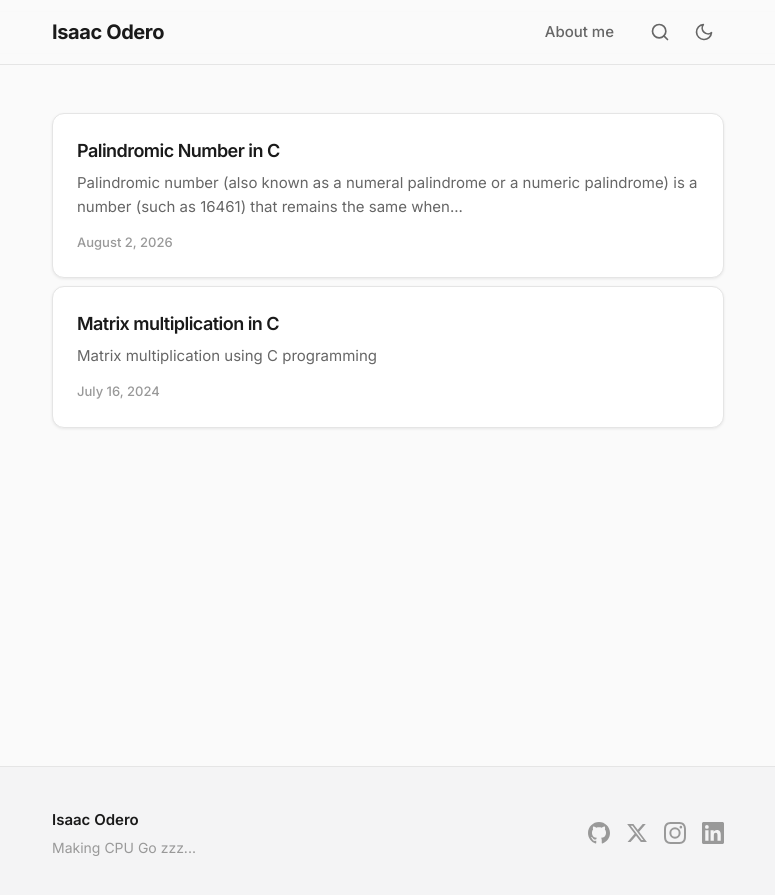
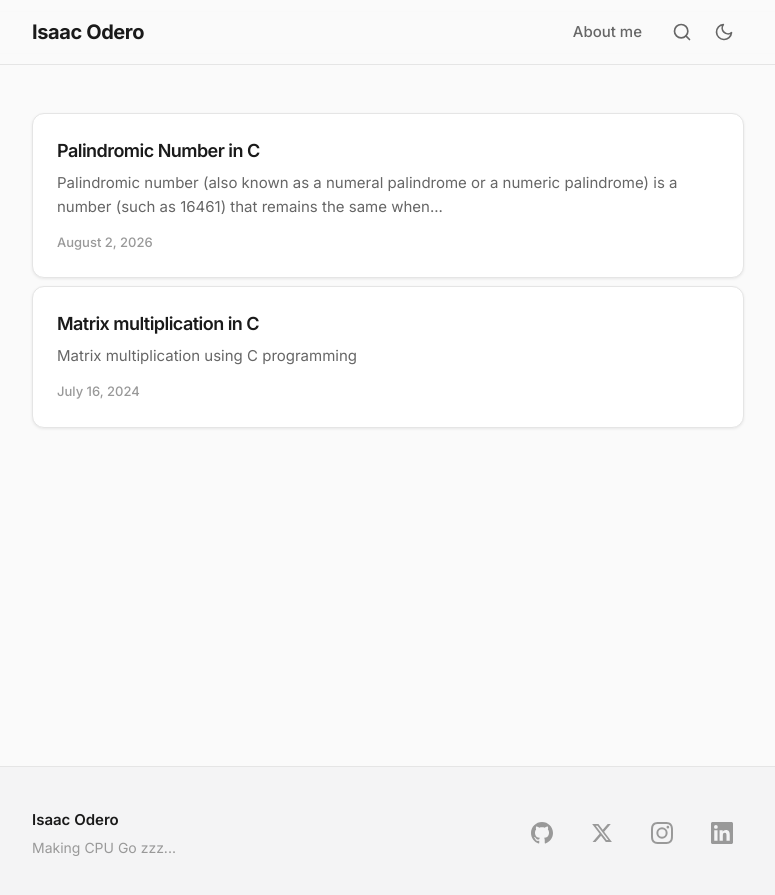
Before and after one commit to oderoi/oderoi.github.io, a Jekyll site: the page built from index.html, in a window 1280 px wide. Shown: the top 895 px of the page, without its empty margins (252-1027 px from the left). Built offline with Jekyll 4.4.1, drawn with Linux system fonts in a browser that asks for light colours.

Commit message:
Enhance responsiveness and accessibility in CSS and update viewport meta tag

```diff
--- a/_includes/head.html
+++ b/_includes/head.html
@@ -1,7 +1,7 @@
 <head>
   <meta charset="utf-8">
   <meta http-equiv="X-UA-Compatible" content="IE=edge">
-  <meta name="viewport" content="width=device-width, initial-scale=1.0">
+  <meta name="viewport" content="width=device-width, initial-scale=1.0, maximum-scale=5.0">
 
   <title>{% if page.title %}{{ page.title }} — {{ site.title }}{% else %}{{ site.title }}{% endif %}</title>
 
--- a/css/main.css
+++ b/css/main.css
@@ -51,6 +51,8 @@
   font-size: 16px;
   -webkit-font-smoothing: antialiased;
   -moz-osx-font-smoothing: grayscale;
+  -webkit-text-size-adjust: 100%;
+  text-size-adjust: 100%;
 }
 
 body {
@@ -59,15 +61,18 @@
   color: var(--text);
   line-height: 1.7;
   min-height: 100vh;
+  min-height: 100dvh;
   display: flex;
   flex-direction: column;
   transition: background 0.3s ease, color 0.3s ease;
+  overflow-x: hidden;
 }
 
 a {
   color: var(--accent);
   text-decoration: none;
   transition: color var(--transition);
+  -webkit-tap-highlight-color: transparent;
 }
 
 a:hover {
@@ -80,12 +85,14 @@
 .wrap {
   max-width: 720px;
   margin: 0 auto;
-  padding: 0 24px;
+  padding: 0 clamp(16px, 4vw, 24px);
+  width: 100%;
 }
 
 .page-content {
   flex: 1 0 auto;
-  padding: 48px 0 80px;
+  padding: clamp(32px, 5vw, 48px) 0 clamp(48px, 8vw, 80px);
+  min-width: 0;
 }
 
 /* ============================================
@@ -106,14 +113,20 @@
   display: flex;
   align-items: center;
   justify-content: space-between;
-  height: 64px;
+  height: clamp(52px, 8vw, 64px);
+  gap: 8px;
 }
 
 .site-title {
-  font-size: 1.25rem;
+  font-size: clamp(1rem, 2.5vw, 1.25rem);
   font-weight: 700;
   color: var(--text);
   letter-spacing: -0.02em;
+  white-space: nowrap;
+  overflow: hidden;
+  text-overflow: ellipsis;
+  min-width: 0;
+  flex-shrink: 1;
 }
 
 .site-title:hover {
@@ -126,23 +139,25 @@
 .header-actions {
   display: flex;
   align-items: center;
-  gap: 4px;
+  gap: 2px;
+  flex-shrink: 0;
 }
 
 .desktop-nav {
   display: flex;
   align-items: center;
-  gap: 4px;
-  margin-right: 8px;
+  gap: 2px;
+  margin-right: 4px;
 }
 
 .nav-link {
   padding: 8px 14px;
   border-radius: var(--radius-sm);
-  font-size: 0.9375rem;
+  font-size: clamp(0.8125rem, 1.8vw, 0.9375rem);
   font-weight: 500;
   color: var(--text-secondary);
   transition: all var(--transition);
+  white-space: nowrap;
 }
 
 .nav-link:hover,
@@ -156,8 +171,8 @@
   display: flex;
   align-items: center;
   justify-content: center;
-  width: 40px;
-  height: 40px;
+  width: clamp(36px, 6vw, 40px);
+  height: clamp(36px, 6vw, 40px);
   border-radius: var(--radius-sm);
   background: transparent;
   border: none;
@@ -165,6 +180,8 @@
   cursor: pointer;
   transition: all var(--transition);
   position: relative;
+  flex-shrink: 0;
+  -webkit-tap-highlight-color: transparent;
 }
 
 .icon-btn:hover {
@@ -173,8 +190,8 @@
 }
 
 .icon-btn svg {
-  width: 20px;
-  height: 20px;
+  width: clamp(18px, 3vw, 20px);
+  height: clamp(18px, 3vw, 20px);
   stroke-width: 2;
 }
 
@@ -244,17 +261,20 @@
 
 .mobile-nav > .wrap {
   overflow: hidden;
-  padding: 0 24px;
+  padding: 0 clamp(16px, 4vw, 24px);
 }
 
 .mobile-nav-link {
   display: block;
   padding: 14px 0;
-  font-size: 1rem;
+  font-size: clamp(0.9375rem, 2.2vw, 1rem);
   font-weight: 500;
   color: var(--text-secondary);
   border-bottom: 1px solid var(--border);
   transition: color var(--transition);
+  min-height: 44px;
+  display: flex;
+  align-items: center;
 }
 
 .mobile-nav-link:last-child {
@@ -279,12 +299,12 @@
 }
 
 .post-item {
-  margin-bottom: 8px;
+  margin-bottom: clamp(6px, 1.5vw, 8px);
 }
 
 .post-link {
   display: block;
-  padding: 24px;
+  padding: clamp(16px, 3.5vw, 24px);
   border-radius: var(--radius);
   background: var(--bg-elevated);
   border: 1px solid var(--border);
@@ -300,7 +320,7 @@
 
 .post-link .post-title {
   display: block;
-  font-size: 1.125rem;
+  font-size: clamp(1rem, 2.5vw, 1.125rem);
   font-weight: 600;
   color: var(--text);
   margin-bottom: 8px;
@@ -309,15 +329,19 @@
 
 .post-link .post-excerpt {
   display: block;
-  font-size: 0.9375rem;
+  font-size: clamp(0.875rem, 2vw, 0.9375rem);
   color: var(--text-secondary);
   margin-bottom: 12px;
   line-height: 1.6;
+  overflow: hidden;
+  display: -webkit-box;
+  -webkit-line-clamp: 3;
+  -webkit-box-orient: vertical;
 }
 
 .post-link .post-date {
   display: block;
-  font-size: 0.8125rem;
+  font-size: clamp(0.75rem, 1.8vw, 0.8125rem);
   color: var(--text-muted);
   font-weight: 500;
 }
@@ -326,27 +350,30 @@
    POST PAGE
    ============================================ */
 .post-header {
-  margin-bottom: 48px;
-  padding-bottom: 32px;
+  margin-bottom: clamp(32px, 5vw, 48px);
+  padding-bottom: clamp(24px, 3.5vw, 32px);
   border-bottom: 1px solid var(--border);
 }
 
 .post-title {
-  font-size: 2.25rem;
+  font-size: clamp(1.5rem, 4.5vw, 2.25rem);
   font-weight: 700;
   line-height: 1.2;
   letter-spacing: -0.03em;
   margin-bottom: 16px;
   color: var(--text);
+  word-wrap: break-word;
+  overflow-wrap: break-word;
 }
 
 .post-meta {
   display: flex;
   align-items: center;
   gap: 10px;
-  font-size: 0.9375rem;
+  font-size: clamp(0.8125rem, 2vw, 0.9375rem);
   color: var(--text-muted);
   font-weight: 500;
+  flex-wrap: wrap;
 }
 
 .meta-sep {
@@ -354,9 +381,10 @@
 }
 
 .post-content {
-  font-size: 1.0625rem;
+  font-size: clamp(0.9375rem, 2.2vw, 1.0625rem);
   line-height: 1.8;
   color: var(--text-secondary);
+  min-width: 0;
 }
 
 .post-content h2,
@@ -364,23 +392,27 @@
 .post-content h4 {
   color: var(--text);
   font-weight: 600;
-  margin-top: 48px;
+  margin-top: clamp(32px, 5vw, 48px);
   margin-bottom: 16px;
   line-height: 1.3;
+  word-wrap: break-word;
+  overflow-wrap: break-word;
 }
 
-.post-content h2 { font-size: 1.75rem; }
-.post-content h3 { font-size: 1.375rem; }
-.post-content h4 { font-size: 1.125rem; }
+.post-content h2 { font-size: clamp(1.375rem, 3.5vw, 1.75rem); }
+.post-content h3 { font-size: clamp(1.125rem, 2.8vw, 1.375rem); }
+.post-content h4 { font-size: clamp(1rem, 2.2vw, 1.125rem); }
 
 .post-content p {
-  margin-bottom: 24px;
+  margin-bottom: clamp(18px, 3vw, 24px);
+  word-wrap: break-word;
+  overflow-wrap: break-word;
 }
 
 .post-content ul,
 .post-content ol {
-  margin-bottom: 24px;
-  padding-left: 28px;
+  margin-bottom: clamp(18px, 3vw, 24px);
+  padding-left: clamp(20px, 4vw, 28px);
 }
 
 .post-content li {
@@ -391,13 +423,14 @@
   max-width: 100%;
   height: auto;
   border-radius: var(--radius-sm);
-  margin: 32px 0;
+  margin: clamp(24px, 4vw, 32px) 0;
+  display: block;
 }
 
 .post-content blockquote {
   border-left: 3px solid var(--accent);
-  padding-left: 24px;
-  margin: 32px 0;
+  padding-left: clamp(16px, 3vw, 24px);
+  margin: clamp(24px, 4vw, 32px) 0;
   font-style: italic;
   color: var(--text-secondary);
 }
@@ -409,36 +442,63 @@
   padding: 3px 8px;
   border-radius: 6px;
   color: var(--text);
+  word-break: break-word;
 }
 
-.post-content pre {
+.post-content pre,
+.highlight {
   background: var(--code-bg);
   border: 1px solid var(--border);
   border-radius: var(--radius-sm);
-  padding: 20px 24px;
+  padding: clamp(14px, 2.5vw, 20px) clamp(16px, 3vw, 24px);
   overflow-x: auto;
-  margin: 32px 0;
+  margin: clamp(24px, 4vw, 32px) 0;
   line-height: 1.6;
+  -webkit-overflow-scrolling: touch;
+  scrollbar-width: thin;
+  scrollbar-color: var(--border) transparent;
+  max-width: 100%;
 }
 
-.post-content pre code {
+.post-content pre code,
+.highlight pre {
   background: none;
   padding: 0;
-  font-size: 0.875rem;
+  font-size: clamp(0.8125rem, 1.8vw, 0.875rem);
+  border: none;
+  margin: 0;
+  white-space: pre;
+  word-break: normal;
+  word-wrap: normal;
+  overflow-wrap: normal;
 }
 
 .post-content hr {
   border: none;
   border-top: 1px solid var(--border);
-  margin: 48px 0;
+  margin: clamp(32px, 5vw, 48px) 0;
+}
+
+/* Math equations responsive */
+.post-content .MathJax_Display,
+.post-content mjx-container[jax="CHTML"][display="true"] {
+  overflow-x: auto;
+  overflow-y: hidden;
+  -webkit-overflow-scrolling: touch;
+  padding: 8px 0;
+  max-width: 100%;
+}
+
+.post-content mjx-container {
+  max-width: 100%;
 }
 
 /* ============================================
    COMMENTS
    ============================================ */
 .comments {
-  margin-top: 64px;
-  padding-top: 48px;
+  margin-top: clamp(40px, 6vw, 64px);
+  padding-top: clamp(32px, 4.5vw, 48px);
   border-top: 1px solid var(--border);
 }
 
@@ -448,7 +508,7 @@
 .site-footer {
   background: var(--footer-bg);
   border-top: 1px solid var(--border);
-  padding: 40px 0;
+  padding: clamp(28px, 4vw, 40px) 0;
   margin-top: auto;
   transition: background 0.3s ease, border-color 0.3s ease;
 }
@@ -457,36 +517,42 @@
   display: flex;
   align-items: center;
   justify-content: space-between;
-  gap: 24px;
+  gap: clamp(12px, 2.5vw, 24px);
 }
 
 .footer-left {
   display: flex;
   flex-direction: column;
   gap: 4px;
+  min-width: 0;
 }
 
 .footer-name {
   font-weight: 600;
   color: var(--text);
-  font-size: 0.9375rem;
+  font-size: clamp(0.875rem, 2vw, 0.9375rem);
 }
 
 .footer-desc {
-  font-size: 0.875rem;
+  font-size: clamp(0.8125rem, 1.8vw, 0.875rem);
   color: var(--text-muted);
 }
 
 .footer-right {
   display: flex;
   align-items: center;
-  gap: 16px;
+  gap: clamp(12px, 2vw, 16px);
+  flex-shrink: 0;
 }
 
 .footer-right a {
   color: var(--text-muted);
   transition: color var(--transition), transform var(--transition);
   display: flex;
+  min-width: 44px;
+  min-height: 44px;
+  align-items: center;
+  justify-content: center;
 }
 
 .footer-right a:hover {
@@ -495,8 +561,8 @@
 }
 
 .footer-right svg {
-  width: 22px;
-  height: 22px;
+  width: clamp(20px, 3vw, 22px);
+  height: clamp(20px, 3vw, 22px);
 }
 
 /* ============================================
@@ -504,16 +570,16 @@
    ============================================ */
 #back-to-top {
   position: fixed;
-  bottom: 28px;
-  right: 28px;
-  width: 48px;
-  height: 48px;
+  bottom: clamp(16px, 3vw, 28px);
+  right: clamp(16px, 3vw, 28px);
+  width: clamp(40px, 6vw, 48px);
+  height: clamp(40px, 6vw, 48px);
   border-radius: 50%;
   background: var(--bg-elevated);
   color: var(--text);
   border: 1px solid var(--border);
   box-shadow: var(--shadow-lg);
-  font-size: 20px;
+  font-size: clamp(18px, 2.5vw, 20px);
   cursor: pointer;
   opacity: 0;
   visibility: hidden;
@@ -523,6 +589,7 @@
   align-items: center;
   justify-content: center;
   z-index: 1000;
+  -webkit-tap-highlight-color: transparent;
 }
 
 #back-to-top.visible {
@@ -539,63 +606,59 @@
 }
 
 /* ============================================
-   RESPONSIVE
+   RESPONSIVE - PHONES (0 - 480px)
    ============================================ */
-@media (max-width: 640px) {
-  .wrap {
-    padding: 0 20px;
+@media (max-width: 480px) {
+  .site-title {
+    max-width: 140px;
   }
 
-  .header-wrap {
-    height: 60px;
+  .post-link:hover {
+    transform: none;
+    box-shadow: var(--shadow);
   }
 
-  .site-title {
-    font-size: 1.125rem;
+  .post-link:active {
+    transform: scale(0.98);
   }
 
+  .footer-wrap {
+    flex-direction: column;
+    text-align: center;
+  }
+
+  .footer-left {
+    align-items: center;
+  }
+}
+
+/* ============================================
+   RESPONSIVE - TABLETS (481px - 767px)
+   ============================================ */
+@media (min-width: 481px) and (max-width: 767px) {
+  .wrap {
+    padding: 0 24px;
+  }
+
+  .post-link {
+    padding: 20px;
+  }
+}
+
+/* ============================================
+   RESPONSIVE - DESKTOP NAV SHOW/HIDE
+   ============================================ */
+@media (max-width: 767px) {
   .desktop-nav {
     display: none;
   }
 
   .page-content {
-    padding: 32px 0 64px;
-  }
-
-  .post-title {
-    font-size: 1.75rem;
-  }
-
-  .post-link {
-    padding: 20px;
-  }
-
-  .post-link .post-title {
-    font-size: 1.0625rem;
-  }
-
-  .post-content {
-    font-size: 1rem;
-  }
-
-  .post-content h2 { font-size: 1.5rem; }
-  .post-content h3 { font-size: 1.25rem; }
-
-  .footer-wrap {
-    flex-direction: column;
-    text-align: center;
-    gap: 16px;
-  }
-
-  #back-to-top {
-    bottom: 20px;
-    right: 20px;
-    width: 44px;
-    height: 44px;
+    padding: 28px 0 56px;
   }
 }
 
-@media (min-width: 641px) {
+@media (min-width: 768px) {
   .menu-toggle {
     display: none;
   }
@@ -606,15 +669,41 @@
 }
 
 /* ============================================
+   RESPONSIVE - LARGE SCREENS (1024px+)
+   ============================================ */
+@media (min-width: 1024px) {
+  .wrap {
+    max-width: 760px;
+  }
+
+  .post-link:hover {
+    transform: translateY(-3px);
+  }
+}
+
+/* ============================================
+   RESPONSIVE - ULTRAWIDE (1440px+)
+   ============================================ */
+@media (min-width: 1440px) {
+  .wrap {
+    max-width: 800px;
+  }
+}
+
+/* ============================================
    SYNTAX HIGHLIGHTING (Rouge)
    ============================================ */
 .highlight {
   background: var(--code-bg);
   border-radius: var(--radius-sm);
-  padding: 20px 24px;
+  padding: clamp(14px, 2.5vw, 20px) clamp(16px, 3vw, 24px);
   overflow-x: auto;
-  margin: 32px 0;
+  margin: clamp(24px, 4vw, 32px) 0;
   border: 1px solid var(--border);
+  -webkit-overflow-scrolling: touch;
+  scrollbar-width: thin;
+  scrollbar-color: var(--border) transparent;
+  max-width: 100%;
 }
 
 .highlight pre {
@@ -622,6 +711,10 @@
   border: none;
   padding: 0;
   margin: 0;
+  white-space: pre;
+  word-break: normal;
+  word-wrap: normal;
+  overflow-wrap: normal;
 }
 
 /* Rouge token colors — work in both themes */
@@ -654,10 +747,12 @@
   display: flex;
   align-items: flex-start;
   justify-content: center;
-  padding-top: 15vh;
+  padding-top: clamp(8vh, 12vh, 15vh);
   opacity: 0;
   visibility: hidden;
   transition: opacity 0.2s ease, visibility 0.2s ease;
+  padding-left: 16px;
+  padding-right: 16px;
 }
 
 .search-overlay.open {
@@ -668,7 +763,6 @@
 .search-container {
   width: 100%;
   max-width: 560px;
-  margin: 0 20px;
   background: var(--bg-elevated);
   border: 1px solid var(--border);
   border-radius: var(--radius);
@@ -686,7 +780,7 @@
   display: flex;
   align-items: center;
   gap: 12px;
-  padding: 16px 20px;
+  padding: clamp(12px, 2.5vw, 16px) clamp(16px, 3vw, 20px);
   border-bottom: 1px solid var(--border);
 }
 
@@ -702,9 +796,10 @@
   border: none;
   background: transparent;
   font-family: var(--font-body);
-  font-size: 1rem;
+  font-size: clamp(0.9375rem, 2.2vw, 1rem);
   color: var(--text);
   outline: none;
+  min-width: 0;
 }
 
 #search-input::placeholder {
@@ -724,6 +819,8 @@
   cursor: pointer;
   transition: all var(--transition);
   flex-shrink: 0;
+  min-width: 44px;
+  min-height: 44px;
 }
 
 .search-close:hover {
@@ -737,17 +834,19 @@
 }
 
 .search-results {
-  max-height: 360px;
+  max-height: clamp(280px, 45vh, 360px);
   overflow-y: auto;
   padding: 8px;
+  -webkit-overflow-scrolling: touch;
 }
 
 .search-result {
   display: block;
-  padding: 14px 16px;
+  padding: clamp(12px, 2.5vw, 14px) clamp(14px, 3vw, 16px);
   border-radius: var(--radius-sm);
   text-decoration: none;
   transition: background 0.15s ease;
+  min-height: 44px;
 }
 
 .search-result:hover,
@@ -757,7 +856,7 @@
 
 .search-result-title {
   font-weight: 600;
-  font-size: 0.9375rem;
+  font-size: clamp(0.875rem, 2vw, 0.9375rem);
   color: var(--text);
   margin-bottom: 4px;
   line-height: 1.4;
@@ -775,7 +874,7 @@
 }
 
 .search-result-excerpt {
-  font-size: 0.875rem;
+  font-size: clamp(0.8125rem, 1.8vw, 0.875rem);
   color: var(--text-secondary);
   line-height: 1.5;
   margin-bottom: 6px;
@@ -793,28 +892,29 @@
 }
 
 .search-result-date {
-  font-size: 0.75rem;
+  font-size: clamp(0.6875rem, 1.5vw, 0.75rem);
   color: var(--text-muted);
   font-weight: 500;
 }
 
 .search-no-results {
-  padding: 40px 20px;
+  padding: clamp(28px, 5vw, 40px) 20px;
   text-align: center;
   color: var(--text-muted);
-  font-size: 0.9375rem;
+  font-size: clamp(0.875rem, 2vw, 0.9375rem);
 }
 
 .search-hint {
   display: flex;
   align-items: center;
   justify-content: center;
-  gap: 16px;
+  gap: clamp(10px, 2vw, 16px);
   padding: 10px 16px;
   border-top: 1px solid var(--border);
-  font-size: 0.75rem;
+  font-size: clamp(0.6875rem, 1.5vw, 0.75rem);
   color: var(--text-muted);
   background: var(--bg);
+  flex-wrap: wrap;
 }
 
 .search-hint span {
@@ -825,7 +925,7 @@
 
 .search-hint kbd {
   font-family: var(--font-mono);
-  font-size: 0.6875rem;
+  font-size: clamp(0.625rem, 1.4vw, 0.6875rem);
   padding: 2px 6px;
   border-radius: 4px;
   background: var(--bg-elevated);
@@ -833,19 +933,29 @@
   color: var(--text-secondary);
 }
 
-/* Mobile search adjustments */
-@media (max-width: 640px) {
+@media (max-width: 480px) {
   .search-overlay {
-    padding-top: 10vh;
+    padding-top: 8vh;
+    padding-left: 12px;
+    padding-right: 12px;
   }
-  .search-container {
-    margin: 0 16px;
-  }
+
   .search-results {
     max-height: 50vh;
   }
+
   .search-hint {
     display: none;
+  }
+}
+
+@media (max-height: 500px) and (orientation: landscape) {
+  .search-overlay {
+    padding-top: 4vh;
+  }
+
+  .search-results {
+    max-height: 60vh;
   }
 }
 
@@ -875,8 +985,7 @@
 #term-card {
   position: absolute;
   z-index: 1500;
-  width: 320px;
-  max-width: calc(100vw - 40px);
+  width: min(320px, calc(100vw - 32px));
   opacity: 0;
   visibility: hidden;
   transform: translateY(-6px);
@@ -917,12 +1026,12 @@
   display: flex;
   align-items: center;
   justify-content: space-between;
-  padding: 14px 18px;
+  padding: clamp(12px, 2.5vw, 14px) clamp(14px, 3vw, 18px);
   border-bottom: 1px solid var(--border);
 }
 
 .term-card-header strong {
-  font-size: 0.9375rem;
+  font-size: clamp(0.875rem, 2vw, 0.9375rem);
   font-weight: 600;
   color: var(--text);
 }
@@ -942,6 +1051,8 @@
   line-height: 1;
   padding: 0;
   transition: all var(--transition);
+  min-width: 44px;
+  min-height: 44px;
 }
 
 .term-card-close:hover {
@@ -950,18 +1061,79 @@
 }
 
 .term-card-body {
-  padding: 14px 18px;
-  font-size: 0.875rem;
+  padding: clamp(12px, 2.5vw, 14px) clamp(14px, 3vw, 18px);
+  font-size: clamp(0.8125rem, 1.8vw, 0.875rem);
   line-height: 1.65;
   color: var(--text-secondary);
 }
 
-@media (max-width: 640px) {
+@media (max-width: 480px) {
   #term-card {
-    width: calc(100vw - 40px);
-    left: 20px !important;
+    position: fixed;
+    top: auto !important;
+    left: 50% !important;
+    bottom: 20px;
+    transform: translateX(-50%) translateY(10px);
+    width: calc(100vw - 32px);
+    max-width: 360px;
   }
+
+  #term-card.visible {
+    transform: translateX(-50%) translateY(0);
+  }
+
   .term-card-arrow {
     display: none;
   }
 }
+
+/* ============================================
+   ACCESSIBILITY
+   ============================================ */
+@media (prefers-reduced-motion: reduce) {
+  *,
+  *::before,
+  *::after {
+    animation-duration: 0.01ms !important;
+    animation-iteration-count: 1 !important;
+    transition-duration: 0.01ms !important;
+    scroll-behavior: auto !important;
+  }
+}
+
+/* Focus visible for keyboard navigation */
+:focus-visible {
+  outline: 2px solid var(--accent);
+  outline-offset: 2px;
+}
+
+/* ============================================
+   PRINT STYLES
+   ============================================ */
+@media print {
+  .site-header,
+  .site-footer,
+  #back-to-top,
+  .search-overlay,
+  #term-card,
+  .menu-toggle,
+  #theme-toggle,
+  #search-toggle {
+    display: none !important;
+  }
+
+  body {
+    background: #fff;
+    color: #000;
+  }
+
+  .post-content {
+    font-size: 11pt;
+    line-height: 1.5;
+  }
+
+  a {
+    color: #000;
+    text-decoration: underline;
+  }
+}
```
